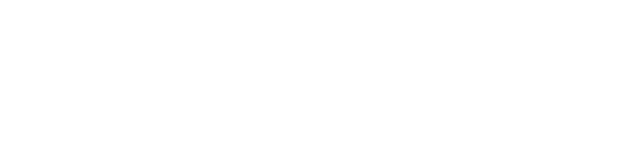
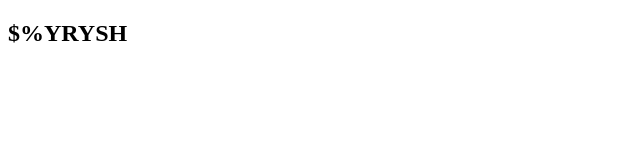
Before and after one commit to fany-liu/Git-fany, a plain HTML site: page index.html in a window 1280 px wide. Shown: the whole page, without its empty margins (0-640 px from the left). Drawn offline with Linux system fonts and the light colour scheme.

Commit message:
第五次

```diff
--- a/index.html
+++ b/index.html
@@ -6,6 +6,6 @@
     <title>Document</title>
 </head>
 <body>
-
+    <h2>$%YRYSH</h2>
 </body>
 </html>
--- a/style.css
+++ b/style.css
@@ -1,3 +1,3 @@
-{
-    :-moz-broken
+*{
+    box-sizing:border-box;
 }
```
